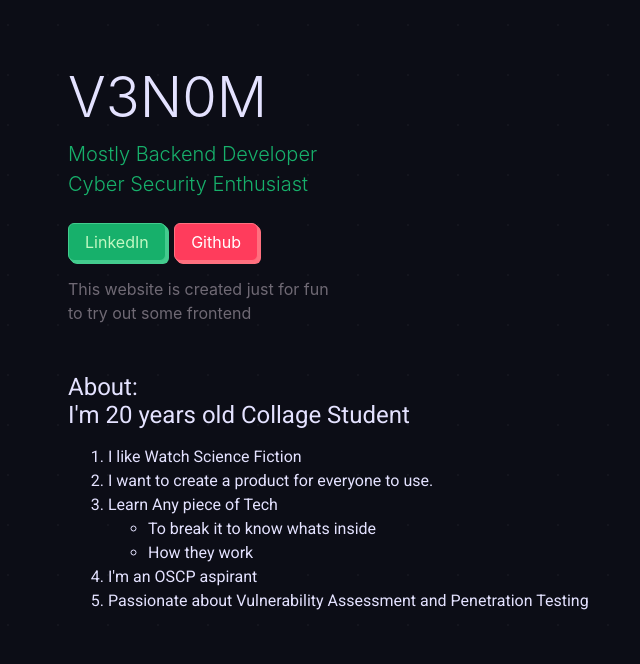
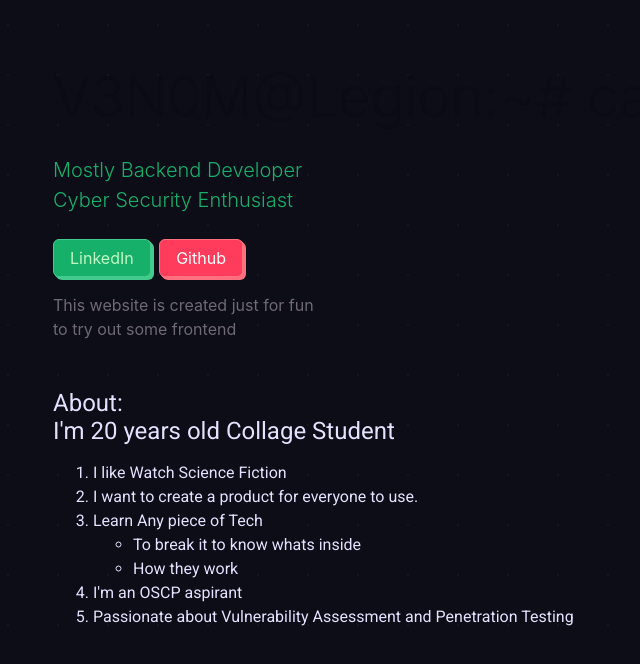
Before and after one commit to shubd-dev/Abstract_blog, a plain HTML site: page index.html in a window 1280 px wide. Shown: the whole page, without its empty margins (17-657 px from the left). Drawn offline with nearby package versions, Linux system fonts and the light colour scheme; a web font is replaced by a local one.

Commit message:
Update index.html

```diff
--- a/index.html
+++ b/index.html
@@ -20,8 +20,8 @@
 <div class="jumbotron bg-transparent mb-0 radius-0">
   <div class="container">
       <div class="row">
-        <div class="col-xl-6">
-          <h1 class="display-2">V3N0<span class="vim-caret">M</span></h1>
+        <div class="col-xl-15">
+          <pre><h1 class="display-2">V3N0M@Legion:~# cat about_me.txt<span class="vim-caret">&#160;</span></h1></pre>
           <div class="lead mb-3 text-mono text-success">Mostly Backend Developer<br>Cyber Security Enthusiast</div>
           <div class="text-mono">
             <a href="https://www.linkedin.com/in/shubham-dhumale-315a97100/"
```
